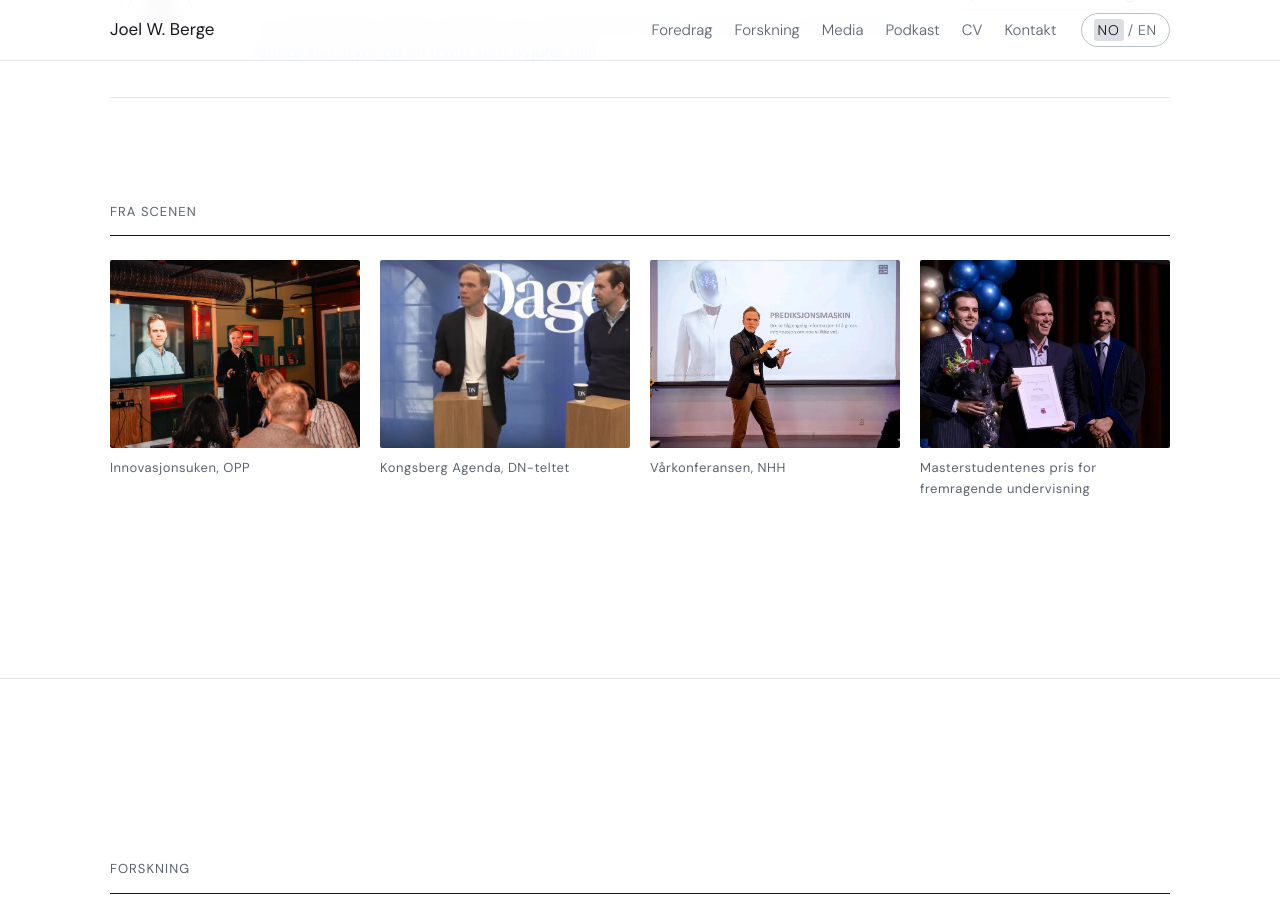
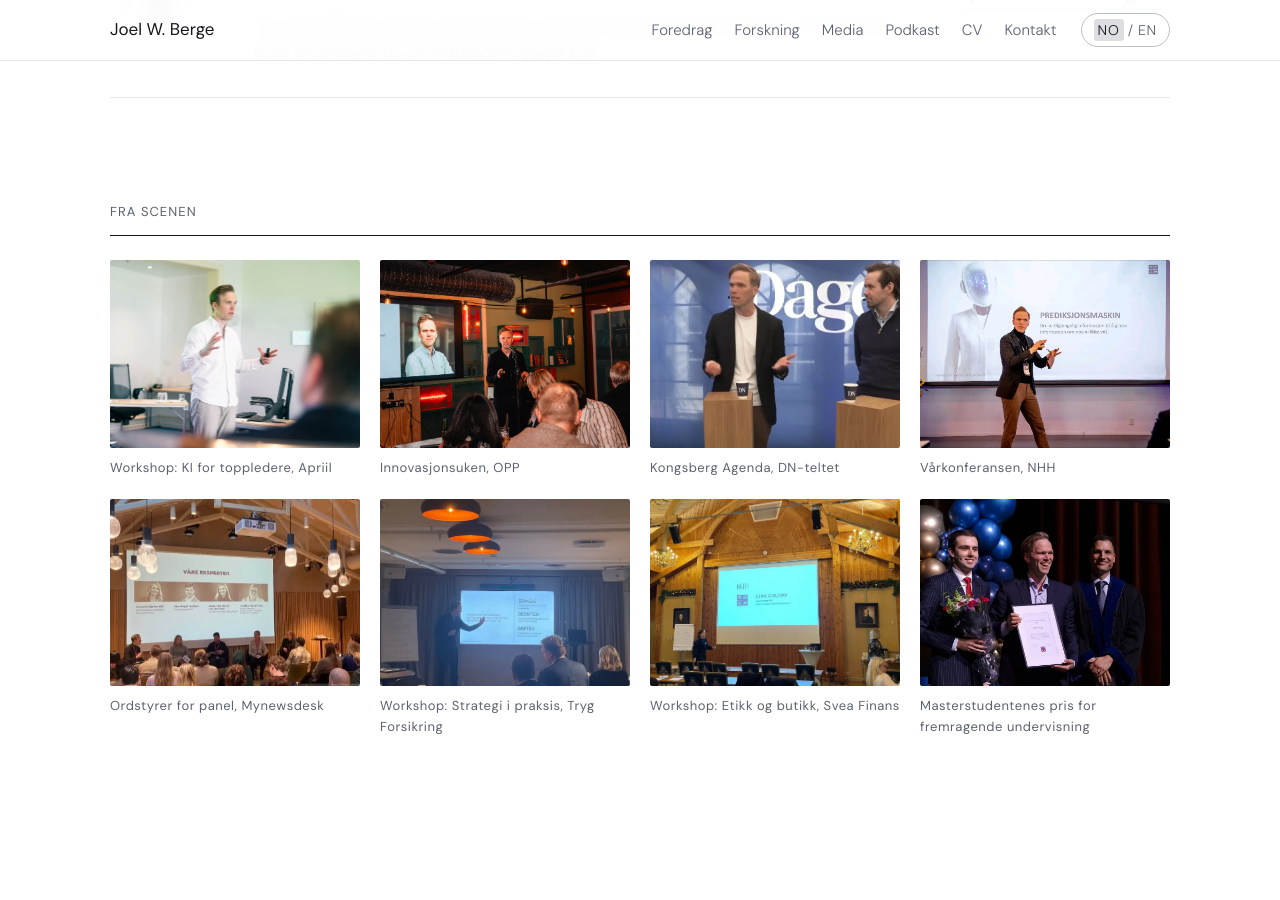
Before and after one commit to joelberge/joelberge.github.io, a Jekyll site: the page built from index.html, in a window 1280 px wide and 900 px high, scrolled down 2280 px. Built offline with Jekyll 4.4.1, drawn with Linux system fonts in a browser that asks for light colours; some of the changed text lies outside the part shown.

Commit message:
Add workshop photos and Lederskap hosts photo
- Gallery now eight photos, strongest first: Apriil, OPP, Kongsberg Agenda,
  Varkonferansen, Mynewsdesk, Tryg, Svea Finans, teaching award
- Mynewsdesk photo cropped to remove Instagram location tag and handles
- Photo of Joel and Therese Egeland Sverdrup opens the podcast section

Co-Authored-By: Claude Opus 5.5 <noreply@anthropic.com>
Claude-Session: https://claude.ai/code/session_01QuEDscUrZkVPfLcMTuAdVm

```diff
--- a/_data/gallery.yml
+++ b/_data/gallery.yml
@@ -1,6 +1,7 @@
 # Photos of Joel speaking. The first entry is the large photo at the top of the talks section;
-# the rest form the gallery under the talk list. Images live in assets/img/action/.
-# position: which part of the photo to keep when it is cropped to fit (CSS object-position).
+# the rest form the "Fra scenen" gallery under the talk list, in this order (strongest first).
+# Images live in assets/img/action/.
+# position: which part of the photo to keep when it is cropped to 4:3 (CSS object-position).
 
 - image: /assets/img/action/pwc-cfo.webp
   width: 1600
@@ -9,6 +10,14 @@
   caption:
     nb: CFO-nettverket, PwC
     en: CFO network, PwC
+
+- image: /assets/img/action/apriil.webp
+  width: 1125
+  height: 750
+  position: 45% 40%
+  caption:
+    nb: "Workshop: KI for toppledere, Apriil"
+    en: "Workshop: AI for top managers, Apriil"
 
 - image: /assets/img/action/opp.webp
   width: 1600
@@ -34,6 +43,30 @@
     nb: Vårkonferansen, NHH
     en: Spring Conference, NHH
 
+- image: /assets/img/action/mynewsdesk.webp
+  width: 935
+  height: 565
+  position: 0% 50%
+  caption:
+    nb: Ordstyrer for panel, Mynewsdesk
+    en: Moderating a panel, Mynewsdesk
+
+- image: /assets/img/action/tryg.webp
+  width: 1125
+  height: 1474
+  position: 30% 66%
+  caption:
+    nb: "Workshop: Strategi i praksis, Tryg Forsikring"
+    en: "Workshop: Strategy in practice, Tryg"
+
+- image: /assets/img/action/svea-finans.webp
+  width: 1125
+  height: 1500
+  position: 50% 45%
+  caption:
+    nb: "Workshop: Etikk og butikk, Svea Finans"
+    en: "Workshop: Ethics and business, Svea Finans"
+
 - image: /assets/img/action/teaching-award.webp
   width: 1280
   height: 720
--- a/_layouts/home.html
+++ b/_layouts/home.html
@@ -211,6 +211,12 @@
     <section class="section" id="podkast">
       <div class="wrap">
         <p class="eyebrow">{{ t.podcast_label }}</p>
+        {%- if pod.show.photo %}
+        <figure class="pod-photo">
+          <img src="{{ pod.show.photo | relative_url }}" width="{{ pod.show.photo_width }}" height="{{ pod.show.photo_height }}" alt="{{ pod.show.photo_caption[L] }}" loading="lazy">
+          <figcaption>{{ pod.show.photo_caption[L] }}</figcaption>
+        </figure>
+        {%- endif %}
         <div class="pod-grid">
         <div>
           {%- if pod.show.cover %}
--- a/assets/css/site.css
+++ b/assets/css/site.css
@@ -221,6 +221,10 @@ h1 {
 .media-list .meta { display: block; margin-top: 3px; font-size: 12px; }
 
 /* Podcast */
+.pod-photo { margin: 0 0 clamp(40px, 6vw, 72px); }
+.pod-photo img { width: 100%; height: auto; aspect-ratio: 21 / 9; object-fit: cover; object-position: 50% 30%; border-radius: 2px; }
+.pod-photo figcaption { font-size: 13px; letter-spacing: 0.04em; color: var(--muted); margin-top: 10px; font-weight: 400; }
+@media (max-width: 720px) { .pod-photo img { aspect-ratio: 4 / 3; } }
 .pod-cover { width: 100%; max-width: 280px; height: auto; margin-bottom: 32px; border-radius: 4px; }
 .episodes { display: grid; grid-template-columns: repeat(3, minmax(0, 1fr)); gap: 16px; margin-bottom: 48px; }
 .episodes a { display: block; text-decoration: none; font-size: 15px; line-height: 1.35; }
```
Also changed, not shown: CLAUDE.md (+1 -1 lines), _data/podcast.yml (+8 -1 lines), assets/img/action/apriil.webp (added), assets/img/action/mynewsdesk.webp (added), assets/img/action/svea-finans.webp (added), assets/img/action/tryg.webp (added), assets/img/podcast/lederskap-hosts.webp (added).
